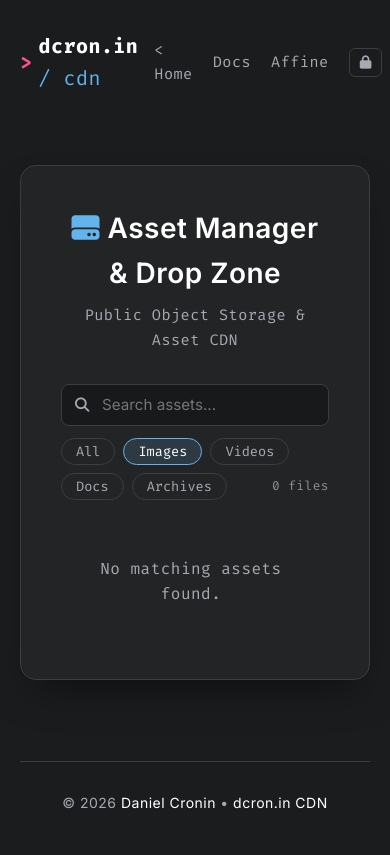
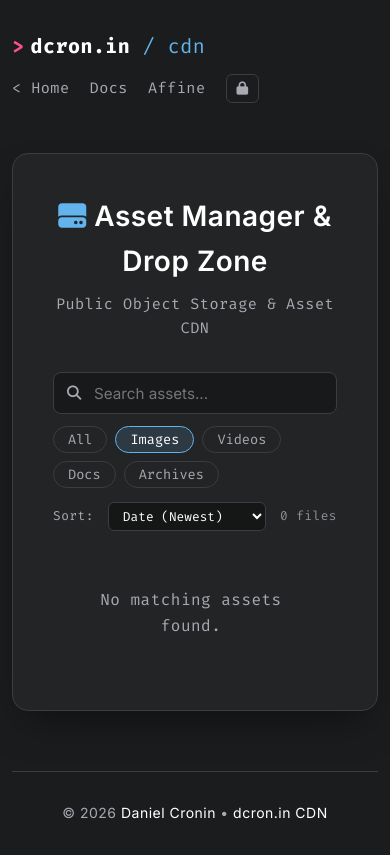
Before and after one commit to dcronin05/cdn.dcron.in, a website: page public/index.html in a window 390 px wide. Both pictures are taken after a click on the button "Images". Drawn offline with Linux system fonts and the light colour scheme; no server answers.

Commit message:
feat: Add favicons, human-readable file sizes, sorting (Date/Name/Size), hidden scrollbars, and mobile responsiveness

```diff
--- a/public/index.html
+++ b/public/index.html
@@ -5,9 +5,10 @@
   <meta name="viewport" content="width=device-width, initial-scale=1.0">
   <title>CDN — dcron.in</title>
   <link rel="stylesheet" href="style.css">
-  <link rel="icon" type="image/svg+xml" href="/favicon.svg">
-  <link rel="icon" type="image/png" sizes="96x96" href="/favicon-96x96.png">
-  <link rel="apple-touch-icon" sizes="180x180" href="/apple-touch-icon.png">
+  <link rel="icon" type="image/svg+xml" href="/branding/favicon.svg">
+  <link rel="icon" type="image/png" sizes="32x32" href="/branding/favicon-32x32.png">
+  <link rel="icon" type="image/png" sizes="16x16" href="/branding/favicon-16x16.png">
+  <link rel="apple-touch-icon" sizes="180x180" href="/branding/apple-touch-icon.png">
   <link href="https://fonts.googleapis.com/css2?family=Fira+Code:wght@400;600;700&family=Inter:wght@400;500;600;700&display=swap" rel="stylesheet">
   <link rel="stylesheet" href="https://cdnjs.cloudflare.com/ajax/libs/font-awesome/6.4.0/css/all.min.css">
 </head>
@@ -60,13 +61,26 @@
             <i class="fa-solid fa-magnifying-glass search-icon"></i>
             <input type="text" id="search-input" placeholder="Search assets...">
           </div>
+          <div class="filter-controls">
             <div class="filter-pills">
               <button class="pill active" data-filter="all">All</button>
               <button class="pill" data-filter="image">Images</button>
               <button class="pill" data-filter="video">Videos</button>
               <button class="pill" data-filter="doc">Docs</button>
               <button class="pill" data-filter="archive">Archives</button>
+            </div>
+            <div class="sort-controls">
+              <span class="sort-label">Sort:</span>
+              <select id="sort-select" class="sort-dropdown">
+                <option value="date-desc">Date (Newest)</option>
+                <option value="date-asc">Date (Oldest)</option>
+                <option value="name-asc">Name (A–Z)</option>
+                <option value="name-desc">Name (Z–A)</option>
+                <option value="size-desc">Size (Largest)</option>
+                <option value="size-asc">Size (Smallest)</option>
+              </select>
               <span id="asset-count" class="asset-count-text">0 files</span>
+            </div>
           </div>
         </div>
 
--- a/public/script.js
+++ b/public/script.js
@@ -8,6 +8,7 @@ const mainPanel = document.querySelector('.main-panel') || document.body;
 // Search & Filter Elements
 const searchInput = document.getElementById('search-input');
 const filterPills = document.querySelectorAll('.filter-pills .pill');
+const sortSelect = document.getElementById('sort-select');
 const assetCount = document.getElementById('asset-count');
 
 // Progress Bar Elements
@@ -32,11 +33,28 @@ const closePreview = document.getElementById('close-preview');
 let adminPassword = localStorage.getItem('cdn_admin_pwd') || '';
 let allFiles = [];
 let activeFilter = 'all';
+let currentSort = 'date-desc';
 let searchQuery = '';
+
+function formatBytes(bytes) {
+  if (!bytes || bytes === 0) return '0 B';
+  const k = 1024;
+  const sizes = ['B', 'KB', 'MB', 'GB', 'TB'];
+  const i = Math.floor(Math.log(bytes) / Math.log(k));
+  return parseFloat((bytes / Math.pow(k, i)).toFixed(i === 0 ? 0 : 1)) + ' ' + sizes[i];
+}
 
 // Initialize UI state
 if (adminPassword) {
   unlockUI();
+}
+
+// Sort listener
+if (sortSelect) {
+  sortSelect.addEventListener('change', (e) => {
+    currentSort = e.target.value;
+    renderFiles();
+  });
 }
 
 // Admin login toggle
@@ -137,6 +155,17 @@ function renderFiles() {
     return nameMatch && categoryMatch;
   });
 
+  // Sort files
+  filtered.sort((a, b) => {
+    if (currentSort === 'date-desc') return new Date(b.lastModified) - new Date(a.lastModified);
+    if (currentSort === 'date-asc') return new Date(a.lastModified) - new Date(b.lastModified);
+    if (currentSort === 'name-asc') return a.name.localeCompare(b.name);
+    if (currentSort === 'name-desc') return b.name.localeCompare(a.name);
+    if (currentSort === 'size-desc') return (b.size || 0) - (a.size || 0);
+    if (currentSort === 'size-asc') return (a.size || 0) - (b.size || 0);
+    return 0;
+  });
+
   assetCount.textContent = `${filtered.length} ${filtered.length === 1 ? 'file' : 'files'}`;
 
   if (filtered.length === 0) {
@@ -148,7 +177,7 @@ function renderFiles() {
     const item = document.createElement('div');
     item.className = 'file-item';
 
-    const size = (file.size / 1024).toFixed(1) + ' KB';
+    const size = formatBytes(file.size);
     const date = new Date(file.lastModified).toLocaleDateString();
     const publicUrl = `${window.location.protocol}//${window.location.host}/${file.name}`;
 
--- a/public/style.css
+++ b/public/style.css
@@ -278,6 +278,14 @@ a {
   border-color: var(--blue-accent);
 }
 
+.filter-controls {
+  display: flex;
+  justify-content: space-between;
+  align-items: center;
+  gap: 12px;
+  flex-wrap: wrap;
+}
+
 .filter-pills {
   display: flex;
   gap: 8px;
@@ -285,12 +293,42 @@ a {
   align-items: center;
 }
 
+.sort-controls {
+  display: flex;
+  align-items: center;
+  gap: 8px;
+  margin-left: auto;
+}
+
+.sort-label {
+  font-family: var(--font-mono);
+  font-size: 0.8rem;
+  color: var(--text-color);
+}
+
+.sort-dropdown {
+  background: rgba(0, 0, 0, 0.4);
+  border: 1px solid var(--border-color);
+  color: var(--text-light);
+  font-family: var(--font-mono);
+  font-size: 0.8rem;
+  padding: 4px 10px;
+  border-radius: 6px;
+  outline: none;
+  cursor: pointer;
+  transition: border-color 0.2s ease;
+}
+
+.sort-dropdown:focus {
+  border-color: var(--blue-accent);
+}
+
 .asset-count-text {
-  margin-left: auto;
   font-family: var(--font-mono);
   font-size: 0.8rem;
   color: var(--text-color);
   opacity: 0.8;
+  white-space: nowrap;
 }
 
 .pill {
@@ -311,7 +349,7 @@ a {
   color: var(--text-light);
 }
 
-/* Section & File List */
+/* Section & File List (Hide Scrollbar) */
 .section-heading {
   font-size: 1.15rem;
   font-family: var(--font-mono);
@@ -332,6 +370,15 @@ a {
   border-radius: 12px;
   font-size: 0.8rem;
   color: var(--text-color);
+}
+
+.files-container, .file-list {
+  scrollbar-width: none;
+  -ms-overflow-style: none;
+}
+
+.files-container::-webkit-scrollbar, .file-list::-webkit-scrollbar {
+  display: none;
 }
 
 .file-list {
@@ -647,3 +694,45 @@ a {
 .footer__content a:hover {
   color: var(--accent-color);
 }
+
+/* Mobile Responsiveness */
+@media (max-width: 640px) {
+  .container {
+    padding: 0 12px;
+  }
+  .header__inner {
+    flex-direction: column;
+    align-items: flex-start;
+    gap: 12px;
+  }
+  .filter-controls {
+    flex-direction: column;
+    align-items: stretch;
+    gap: 10px;
+  }
+  .filter-pills {
+    overflow-x: auto;
+    white-space: nowrap;
+    padding-bottom: 4px;
+    scrollbar-width: none;
+  }
+  .filter-pills::-webkit-scrollbar {
+    display: none;
+  }
+  .sort-controls {
+    justify-content: space-between;
+    width: 100%;
+    margin-left: 0;
+  }
+  .file-item {
+    padding: 10px 12px;
+    gap: 8px;
+  }
+  .file-name {
+    max-width: 150px;
+  }
+  .preview-modal-content {
+    max-width: 95vw;
+    padding: 1rem;
+  }
+}
```
Lines whose indentation alone changed are shown as unchanged.
